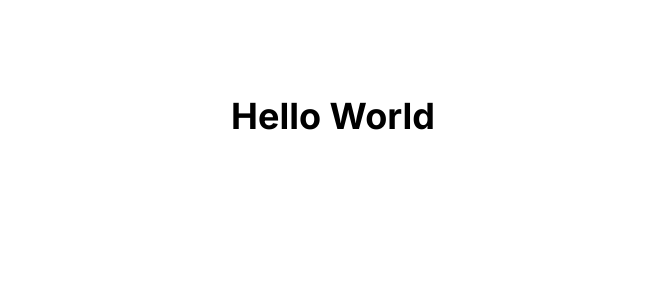
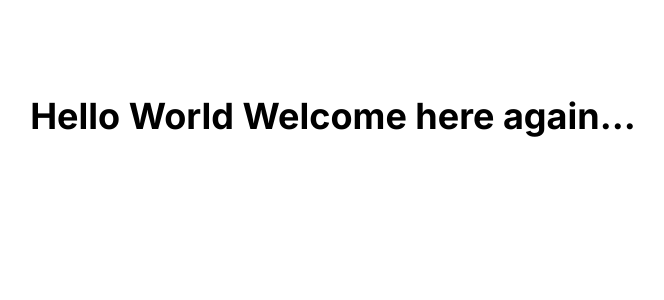
Before and after one commit to tchasinga/web-page, a Next.js app: page / in a window 1280 px wide. Shown: the top 300 px of the page, without its empty margins (307-971 px from the left). Built offline with nearby package versions, Linux system fonts and the light colour scheme.

Commit message:
new code is added

```diff
--- a/src/app/page.js
+++ b/src/app/page.js
@@ -1,9 +1,7 @@
-import Image from 'next/image'
-
 export default function Home() {
   return (
     <main className="flex min-h-screen flex-col items-center justify-between p-24">
-      <h1 className="text-4xl font-bold">Hello World</h1>
+      <h1 className="text-4xl font-bold">Hello World Welcome here again...</h1>
     </main>
   )
 }
```
